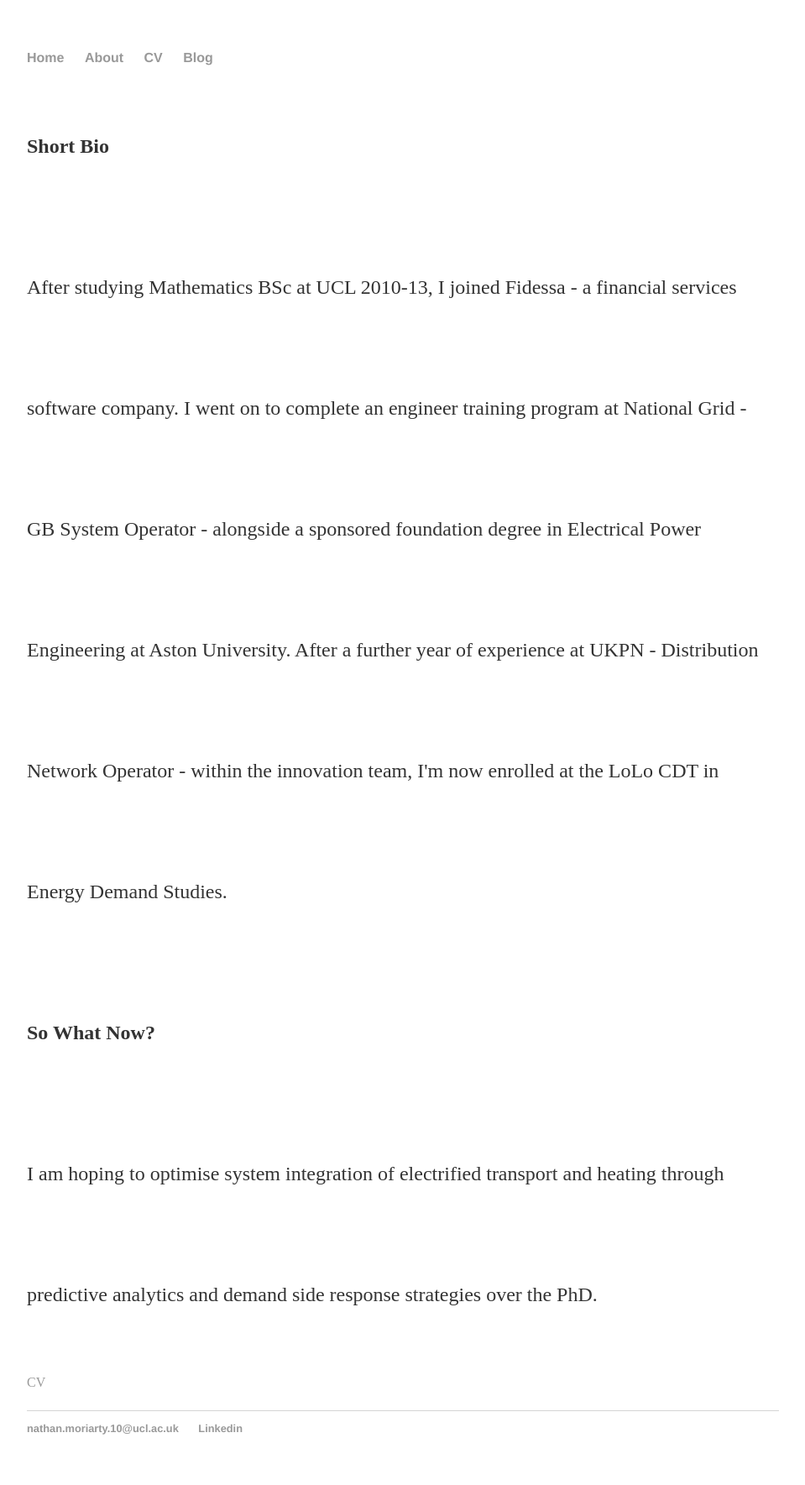
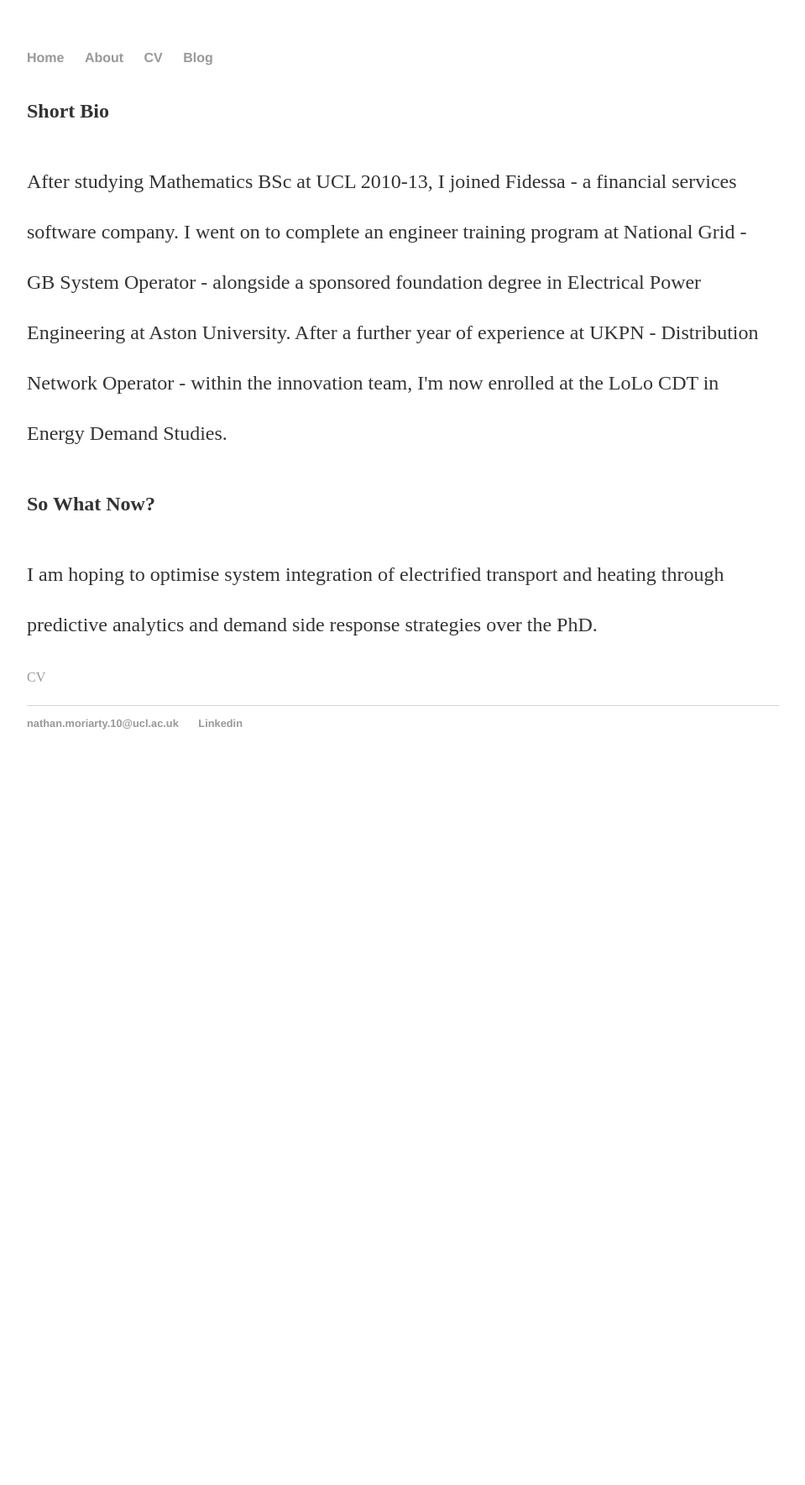
Before and after one commit to nathanmoriarty/nathanmoriarty.github.io, a Jekyll site: the page built from about/index.html, in a window 1280 px wide. Shown: the whole page at 84% size, without its empty margins (160-1119 px from the left). Built offline with Jekyll 4.4.1, drawn with Linux system fonts in a browser that asks for light colours; after the commit the page ends 929 px from its top, so only the background shows below that.

Commit message:
Update main.css

```diff
--- a/css/main.css
+++ b/css/main.css
@@ -26,7 +26,7 @@ h1 {
 p {
     font-size: 1.5em;
     font-family:'Source Sans Pro';
-    line-height: 6em;
+    line-height: 2.5em;
     color: #333;
 }
 footer {
```
